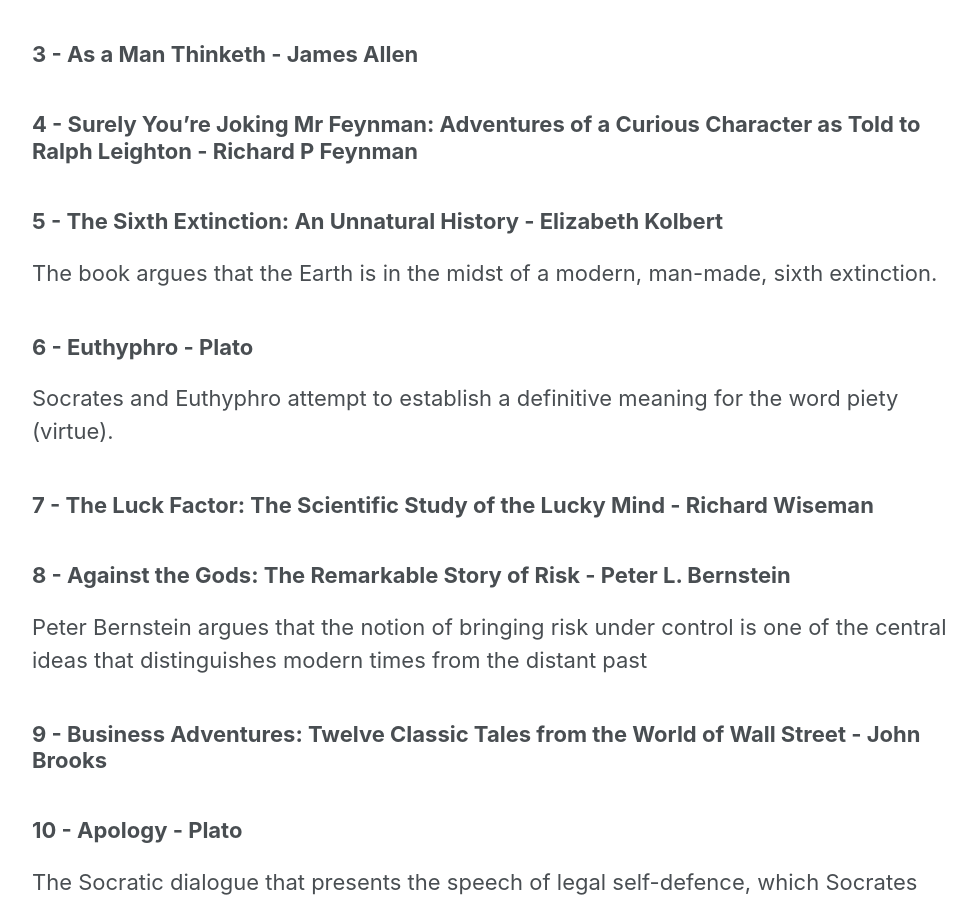
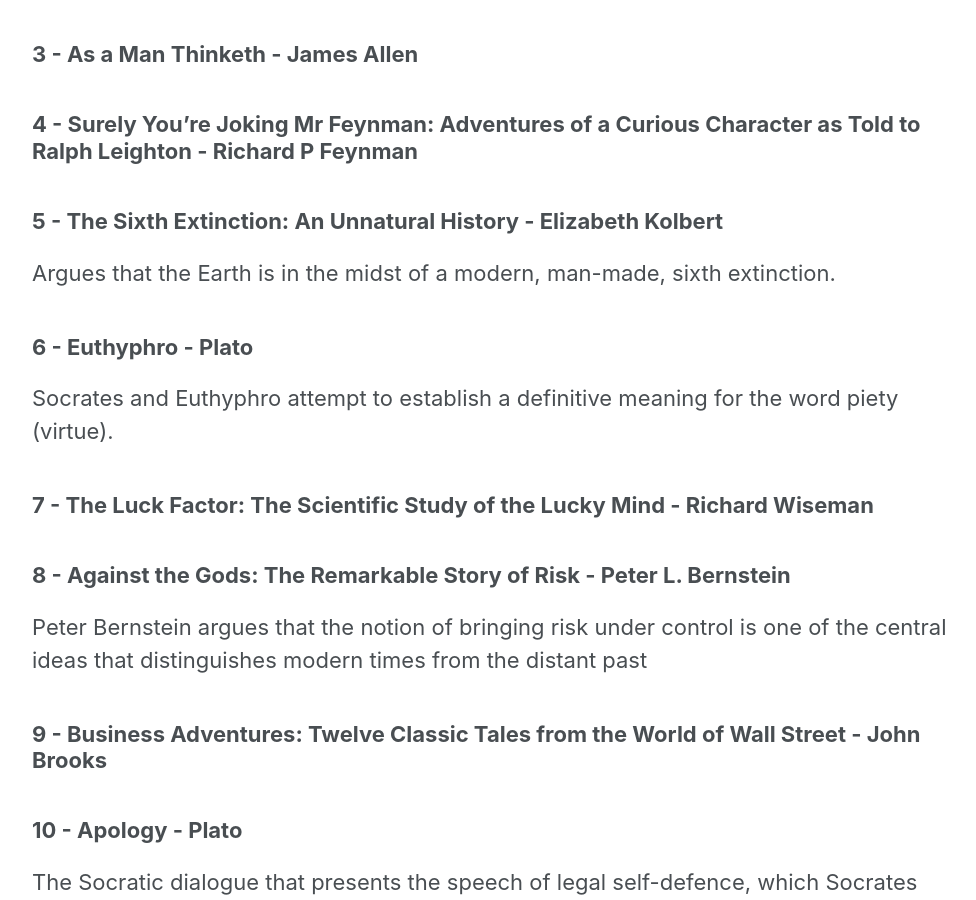
Before and after one commit to ADGEfficiency/adgefficiency.github.io, a Jekyll site: the page built from _pages/reading_list.md, in a window 1280 px wide and 900 px high, scrolled down 2848 px. Shown: the whole window, without its empty margins (290-1266 px from the left). Built offline with Jekyll 4.4.1, drawn with Linux system fonts in a browser that asks for light colours; nearby versions of some CDN libraries; some of the changed text lies outside the part shown.

Commit message:
drafting

```diff
--- a/_pages/reading_list.md
+++ b/_pages/reading_list.md
@@ -88,7 +88,7 @@
 
 ### 5 - The Sixth Extinction: An Unnatural History - Elizabeth Kolbert
 
-The book argues that the Earth is in the midst of a modern, man-made, sixth extinction.
+Argues that the Earth is in the midst of a modern, man-made, sixth extinction.
 
 ### 6 - Euthyphro - Plato
 
```
Also changed, not shown: other parts of _pages/reading_list.md (+2 -0 lines).
